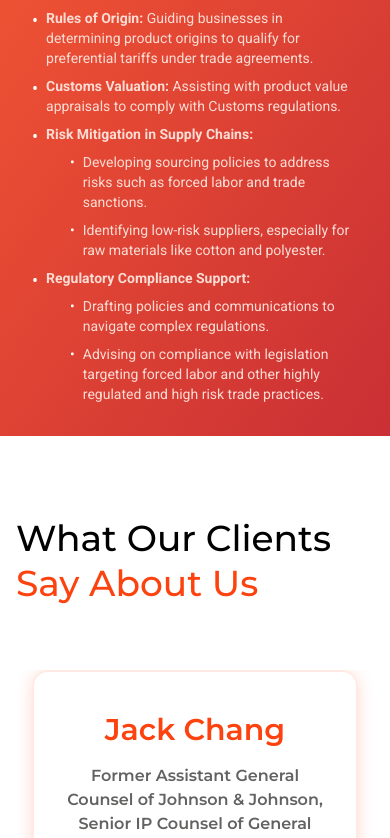
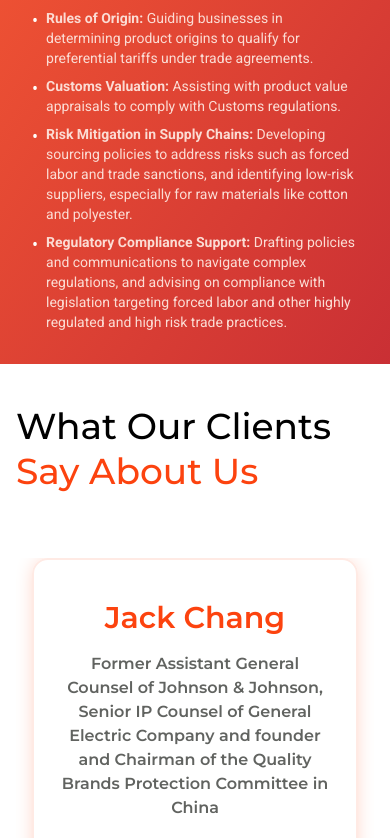
Before and after one commit to mujbf/psts, a React (Vite) app in the folder psts-web/: page /services/design in a window 390 px wide. Shown: the part 1084-1922 px from the top of the page. Built offline with nearby package versions, Linux system fonts and the light colour scheme.

Commit message:
small fixes

```diff
--- a/psts-web/src/components/blocks/TextButton.tsx
+++ b/psts-web/src/components/blocks/TextButton.tsx
@@ -14,7 +14,7 @@ const TextButton: React.FC<TextButtonProps> = ({
   return (
     <a
       href={href}
-      className={`inline-flex items-center text-[#696969] montserrat-semibold text-md underline underline-offset-4 transition-all duration-300 hover:text-primary/80 className}`}
+      className={`inline-flex items-center text-[#696969] montserrat-semibold text-md underline underline-offset-4 decoration-2 transition-all duration-300 hover:text-primary/80 className}`}
     >
       {text}
     </a>
--- a/psts-web/src/components/sections/Col2.tsx
+++ b/psts-web/src/components/sections/Col2.tsx
@@ -23,7 +23,7 @@ const PartnersSection: React.FC = () => {
 
   return (
     <div className="w-full">
-      <div className="max-w-7xl mx-auto px-4 md:px-12 py-20">
+      <div className="max-w-7xl mx-auto px-4 md:px-12 py-10 md:py-20">
         <h1 className="montserrat-medium text-4xl md:text-6xl leading-tight text-black-60 mb-16">
           The <span className="text-primary">Partners</span>
         </h1>
--- a/psts-web/src/components/sections/Col2B.tsx
+++ b/psts-web/src/components/sections/Col2B.tsx
@@ -167,7 +167,7 @@ const PartnersSectionDetails: React.FC = () => {
 
   return (
     <div className="w-full">
-      <div className="max-w-7xl mx-auto px-4 md:px-12 py-20">
+      <div className="max-w-7xl mx-auto px-4 md:px-12 py-10 md:py-20">
         <h1 className="montserrat-medium text-4xl md:text-6xl leading-tight text-black-60 mb-16">
           The <span className="text-primary">Partners</span>
         </h1>
--- a/psts-web/src/components/sections/Col3.tsx
+++ b/psts-web/src/components/sections/Col3.tsx
@@ -93,7 +93,7 @@ const Col3: React.FC = () => {
 
   return (
     <div className="w-full bg-gray-50">
-      <div className="max-w-7xl mx-auto px-4 md:px-12 py-20">
+      <div className="max-w-7xl mx-auto px-4 md:px-12 py-10 md:py-20">
         <h1 className="montserrat-medium text-4xl md:text-6xl leading-tight text-gray-800 mb-16">
           What Our Clients
           <span className="text-primary"> Say About Us</span>
--- a/psts-web/src/components/sections/ContactForm.tsx
+++ b/psts-web/src/components/sections/ContactForm.tsx
@@ -38,12 +38,12 @@ const ContactForm: React.FC = () => {
     <div className="w-full">
       <div className="max-w-7xl mx-auto px-4 md:px-12 py-20 flex flex-col md:flex-row gap-20">
         <div className="flex flex-col gap-6">
-          <h2 className="montserrat-medium text-4xl md:text-6xl leading-tight text-primary md:mb-20">
+          <h2 className="montserrat-medium text-4xl md:text-6xl leading-tight text-primary md:mb-20 text-center md:text-left">
             Contact Us
           </h2>
-          <div className="flex items-center gap-4">
+          <div className="flex flex-col md:flex-row items-center gap-4">
             <MapPin size={32} className="text-[#AAAAAA]" />
-            <p className="roboto-normal text-black-60">
+            <p className="roboto-normal text-black-60 text-center md:text-left">
               10, Anson Road, #22-02, <br /> International Plaza, Singapore
               079903
             </p>
@@ -52,9 +52,9 @@ const ContactForm: React.FC = () => {
             <PhoneCall size={32} className="text-[#AAAAAA]" />
             <p className="roboto-body text-black-60">+94 11 222 3355</p>
           </div> */}
-          <div className="flex items-center gap-4">
+          <div className="flex flex-col md:flex-row items-center gap-4">
             <Mail size={32} className="text-[#AAAAAA]" />
-            <p className="roboto-normal text-black-60">
+            <p className="roboto-normal text-black-60 text-center md:text-left">
               contact@pereraschmid.com
             </p>
           </div>
--- a/psts-web/src/components/sections/KnobCarousel.tsx
+++ b/psts-web/src/components/sections/KnobCarousel.tsx
@@ -108,7 +108,7 @@ const KnobCarousel: React.FC<KnobCarouselProps> = ({
 
   useEffect(() => {
     // Only auto-rotate on desktop
-    if (isMobile) return;
+    // if (isMobile) return;
 
     const timer = setInterval(() => {
       setIsAnimating(true);
--- a/psts-web/src/components/sections/LeftKnobCarousel.tsx
+++ b/psts-web/src/components/sections/LeftKnobCarousel.tsx
@@ -105,46 +105,20 @@ const LeftKnobCarousel: React.FC<LeftKnobCarouselProps> = ({
               <li className="flex items-start">
                 <span className="text-c-white mr-2">•</span>
                 <span className="roboto-normal text-sm md:text-base text-white-60">
-                  <strong>Risk Mitigation in Supply Chains:</strong>
-                  <ul className="ml-6 mt-2 space-y-2">
-                    <li className="flex items-start">
-                      <span className="text-c-white mr-2">•</span>
-                      <span className="roboto-normal text-sm md:text-base text-white-60">
-                        Developing sourcing policies to address risks such as
-                        forced labor and trade sanctions.
-                      </span>
-                    </li>
-                    <li className="flex items-start">
-                      <span className="text-c-white mr-2">•</span>
-                      <span className="roboto-normal text-sm md:text-base text-white-60">
-                        Identifying low-risk suppliers, especially for raw
-                        materials like cotton and polyester.
-                      </span>
-                    </li>
-                  </ul>
+                  <strong>Risk Mitigation in Supply Chains:</strong> Developing
+                  sourcing policies to address risks such as forced labor and
+                  trade sanctions, and identifying low-risk suppliers,
+                  especially for raw materials like cotton and polyester.
                 </span>
               </li>
               <li className="flex items-start">
                 <span className="text-c-white mr-2">•</span>
                 <span className="roboto-normal text-sm md:text-base text-white-60">
-                  <strong>Regulatory Compliance Support:</strong>
-                  <ul className="ml-6 mt-2 space-y-2">
-                    <li className="flex items-start">
-                      <span className="text-c-white mr-2">•</span>
-                      <span className="roboto-normal text-sm md:text-base text-white-60">
-                        Drafting policies and communications to navigate complex
-                        regulations.
-                      </span>
-                    </li>
-                    <li className="flex items-start">
-                      <span className="text-c-white mr-2">•</span>
-                      <span className="roboto-normal text-sm md:text-base text-white-60">
-                        Advising on compliance with legislation targeting forced
-                        labor and other highly regulated and high risk trade
-                        practices.
-                      </span>
-                    </li>
-                  </ul>
+                  <strong>Regulatory Compliance Support:</strong> Drafting
+                  policies and communications to navigate complex regulations,
+                  and advising on compliance with legislation targeting forced
+                  labor and other highly regulated and high risk trade
+                  practices.
                 </span>
               </li>
             </ul>
--- a/psts-web/src/components/sections/Side2.tsx
+++ b/psts-web/src/components/sections/Side2.tsx
@@ -4,7 +4,7 @@ import CustomButton from "../blocks/CustomButton";
 const Side2: React.FC = () => {
   return (
     <div className="w-full">
-      <div className="max-w-7xl mx-auto px-4 md:px-12 py-20">
+      <div className="max-w-7xl mx-auto px-4 md:px-12 py-10 md:py-20">
         {/* Text Content - Left Side */}
         <div className="flex flex-col gap-12 md:gap-20">
           <h1 className="montserrat-regular text-[#AAAAAA] text-2xl md:text-3xl leading-tight text-black-60 w-full md:w-3/4">
--- a/psts-web/src/components/sections/Side3.tsx
+++ b/psts-web/src/components/sections/Side3.tsx
@@ -3,7 +3,7 @@ import React from "react";
 const Side3: React.FC = () => {
   return (
     <div className="w-full">
-      <div className="max-w-7xl mx-auto px-4 md:px-12 py-20">
+      <div className="max-w-7xl mx-auto px-4 md:px-12 py-10 md:py-20">
         {/* Text Content - Left Side */}
         <div className="flex flex-col md:flex-row gap-16 md:gap-16">
           <div className="flex flex-col gap-5 w-full md:w-1/2">
```
